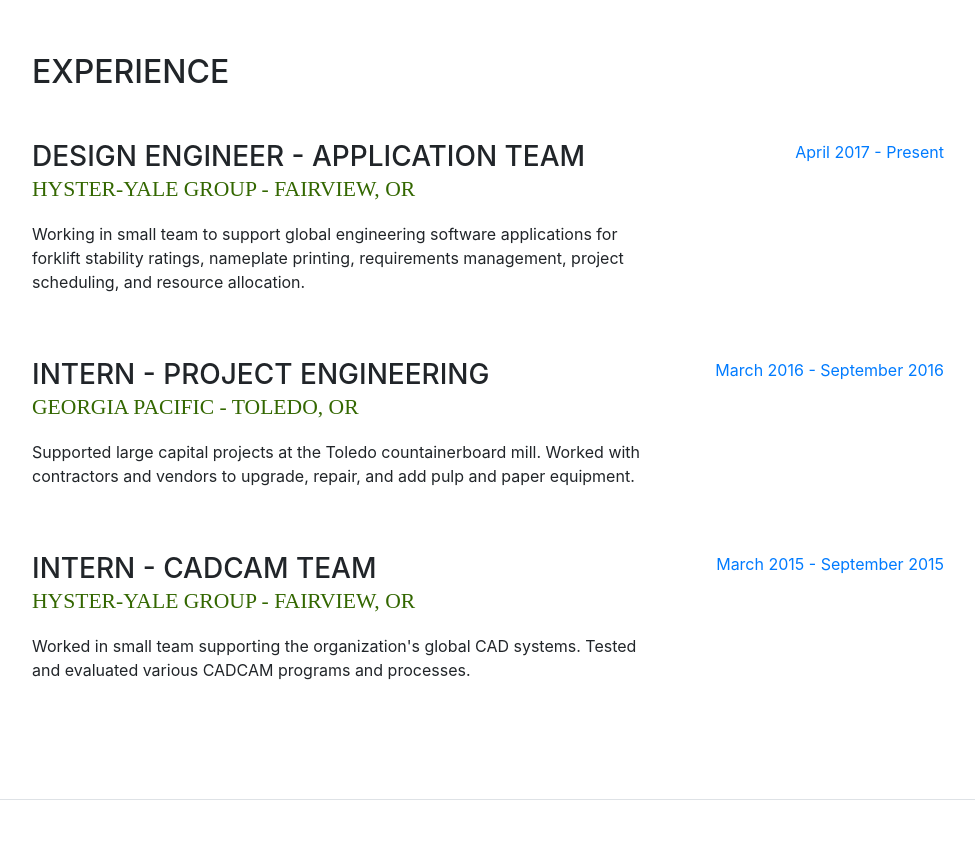
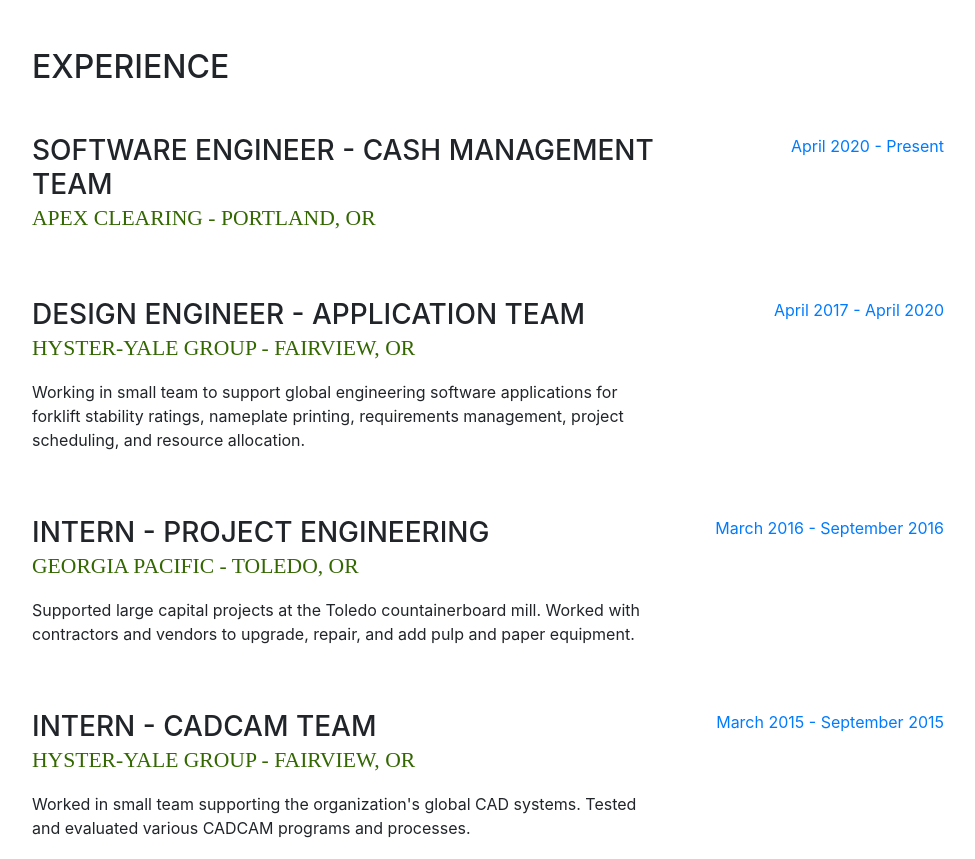
Before and after one commit to eddiesoller/PersonalWebsite, a website with bundled scripts: page more.html in a window 1280 px wide. Shown: the part 800-1659 px from the top of the page, without its empty margins (288-1263 px from the left). Built offline with nearby package versions, Linux system fonts and the light colour scheme; a web font is replaced by a local one.

Commit message:
added new job

```diff
--- a/more.html
+++ b/more.html
@@ -155,6 +155,18 @@
 
           <div class="resume-item d-flex flex-column flex-md-row mb-5">
             <div class="resume-content mr-auto">
+              <h3 class="mb-0">Software Engineer - Cash Management Team</h3>
+              <div class="subheading mb-3">
+                Apex Clearing - Portland, OR
+              </div>
+            </div>
+            <div class="resume-date text-md-right">
+              <span class="text-primary">April 2020 - Present</span>
+            </div>
+          </div>
+
+          <div class="resume-item d-flex flex-column flex-md-row mb-5">
+            <div class="resume-content mr-auto">
               <h3 class="mb-0">Design Engineer - Application Team</h3>
               <div class="subheading mb-3">
                 Hyster-Yale Group - Fairview, OR
@@ -167,7 +179,7 @@
               </p>
             </div>
             <div class="resume-date text-md-right">
-              <span class="text-primary">April 2017 - Present</span>
+              <span class="text-primary">April 2017 - April 2020</span>
             </div>
           </div>
 
```
